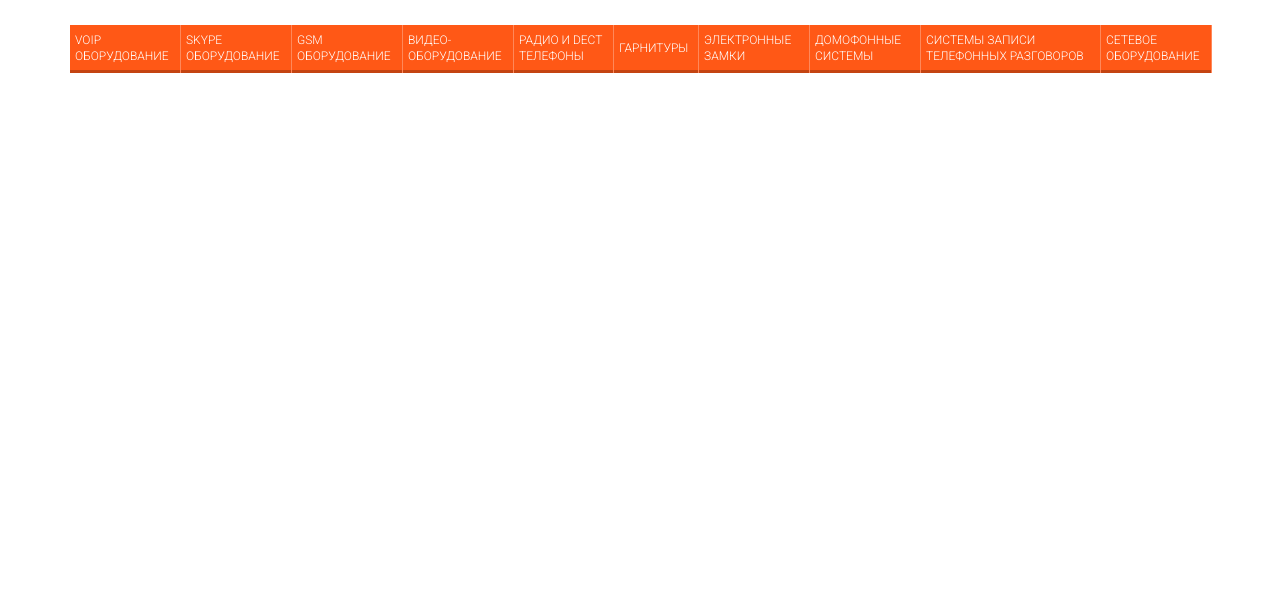
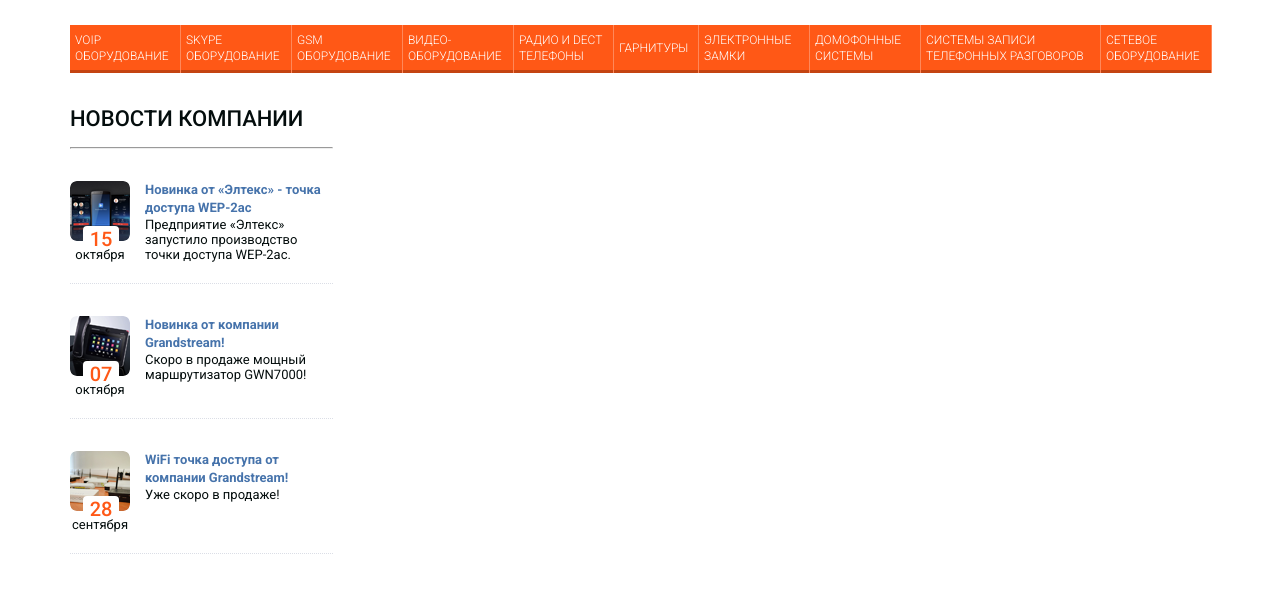
Before and after one commit to avkombatov/HomyRu, a plain HTML site: page index.html in a window 1280 px wide. Shown: the part 169-762 px from the top of the page. Drawn offline with Linux system fonts and the light colour scheme.

Commit message:
добавлена колонка новостей news

```diff
--- a/_general-style.scss
+++ b/_general-style.scss
@@ -8,14 +8,27 @@ $textSize: 13px;
     box-sizing: border-box;
     font-family: 'Roboto', sans-serif;
 }
+
 a {
     text-decoration: none;
     transition: 0.2s;
 }
+
 .center {
     padding-left: calc(50% - 570px);
     padding-right: calc(50% - 570px);
 }
+
 ul li {
     list-style-type: none;
 }
+
+h2 {
+    color: #040d0d;
+    font-family: Roboto;
+    font-size: 22px;
+    font-weight: 500;
+    font-style: normal;
+    letter-spacing: normal;
+    text-transform: uppercase;
+}
--- a/index.html
+++ b/index.html
@@ -86,7 +86,7 @@
                         <p class="tel">+7 903-111-11-11</p>
 
                     </div>
-                     <p class="header__email">info@homy.ru</p>
+                    <p class="header__email">info@homy.ru</p>
                 </div>
             </div>
             <div class="header__search">
@@ -180,6 +180,49 @@
         </div>
         <!-- <div class="nav__right"></div> -->
     </nav>
+    <div class="news-promo center">
+        <aside class="news">
+            <h2 class="news__h2">Новости компании</h2>
+            <hr class="news__hr">
+            <a href="#" class="news__block">
+                <div class="news__left">
+                    <img src="img/news/news1.png" alt="picture" class="news__img">
+                    <p class="news__month">октября</p>
+                    <div class="news__date">15</div>
+                </div>
+                <div class="news__right">
+                    <h3 class="news__h3">Новинка от «Элтекс» - точка доступа WEP-2ac</h3>
+                    <p class="news__p">Предприятие «Элтекс» запустило производство точки доступа WEP-2ac.</p>
+                </div>
+            </a>
+            <a href="#" class="news__block">
+                <div class="news__left">
+                    <img src="img/news/news2.png" alt="picture" class="news__img">
+                    <p class="news__month">октября</p>
+                    <div class="news__date">07</div>
+                </div>
+                <div class="news__right">
+                    <h3 class="news__h3">Новинка от компании Grandstream!</h3>
+                    <p class="news__p">Скоро в продаже мощный маршрутизатор GWN7000!</p>
+                </div>
+            </a>
+            <a href="#" class="news__block">
+                <div class="news__left">
+                    <img src="img/news/news3.png" alt="picture" class="news__img">
+                    <p class="news__month">сентября</p>
+                    <div class="news__date">28</div>
+                </div>
+                <div class="news__right">
+                    <h3 class="news__h3">WiFi точка доступа от компании Grandstream!</h3>
+                    <p class="news__p">Уже скоро в продаже!</p>
+                </div>
+            </a>
+        </aside>
+        <div class="promo">
+            <div class="promo__top"></div>
+            <div class="promo__bottom"></div>
+        </div>
+    </div>
 </body>
 
 </html>
--- a/style.scss
+++ b/style.scss
@@ -2,3 +2,4 @@
 @import 'style/nav-top';
 @import 'style/header';
 @import 'style/menu';
+@import 'style/news-promo';
--- /dev/null
+++ b/style/_news-promo.scss
@@ -0,0 +1,79 @@
+.news {
+    margin-top: 33px;
+    &__block {
+        width: 263px;
+        margin-top: 32px;
+        display: flex;
+        border-bottom: 1px dotted #dbdee6;
+        padding-bottom: 17px;
+
+        &:hover .news__h3 {
+            color: $color1;
+            transition: 0.2s;
+        }
+    }
+
+    &__hr {
+        height: 1px;
+        width: 263px;
+      margin-top: 16px;
+        background-color: #dbdee6;
+    }
+
+    &__right {
+        width: 176px;
+        height: 85px;
+        margin-left: 15px;
+    }
+
+    &__h3 {
+        color: #4673ab;
+        font-size: $textSize;
+        font-weight: 600;
+        font-style: normal;
+        letter-spacing: normal;
+        line-height: 18px;
+    }
+
+    &__p {
+        font-weight: 400;
+        font-size: $textSize;
+           color: #040d0d;
+        font-style: normal;
+        letter-spacing: normal;
+        line-height: normal;
+    }
+    &__left{
+        position: relative;
+    }
+    &__date{
+        position: absolute;
+        text-align: center;
+        padding-top: 3px;
+    top: 45px;
+    left: 13px;
+        width: 36px;
+        height: 28px;
+        border-radius: 4px;
+        background-color: #ffffff;
+        color: #ff5816;
+        font-family: Roboto;
+        font-size: 20px;
+        font-weight: 500;
+        font-style: normal;
+        letter-spacing: normal;
+        line-height: 20px;
+    }
+    &__month{
+        text-align: center;
+        position: relative;
+        z-index: 1;
+        color: #040d0d;
+font-family: Roboto;
+font-size: 13px;
+font-weight: 400;
+font-style: normal;
+letter-spacing: normal;
+line-height: 20px;
+    }
+}
```
Also changed, not shown: img/news/news1.png (added), img/news/news2.png (added), img/news/news3.png (added), style.css, 1 other file.
